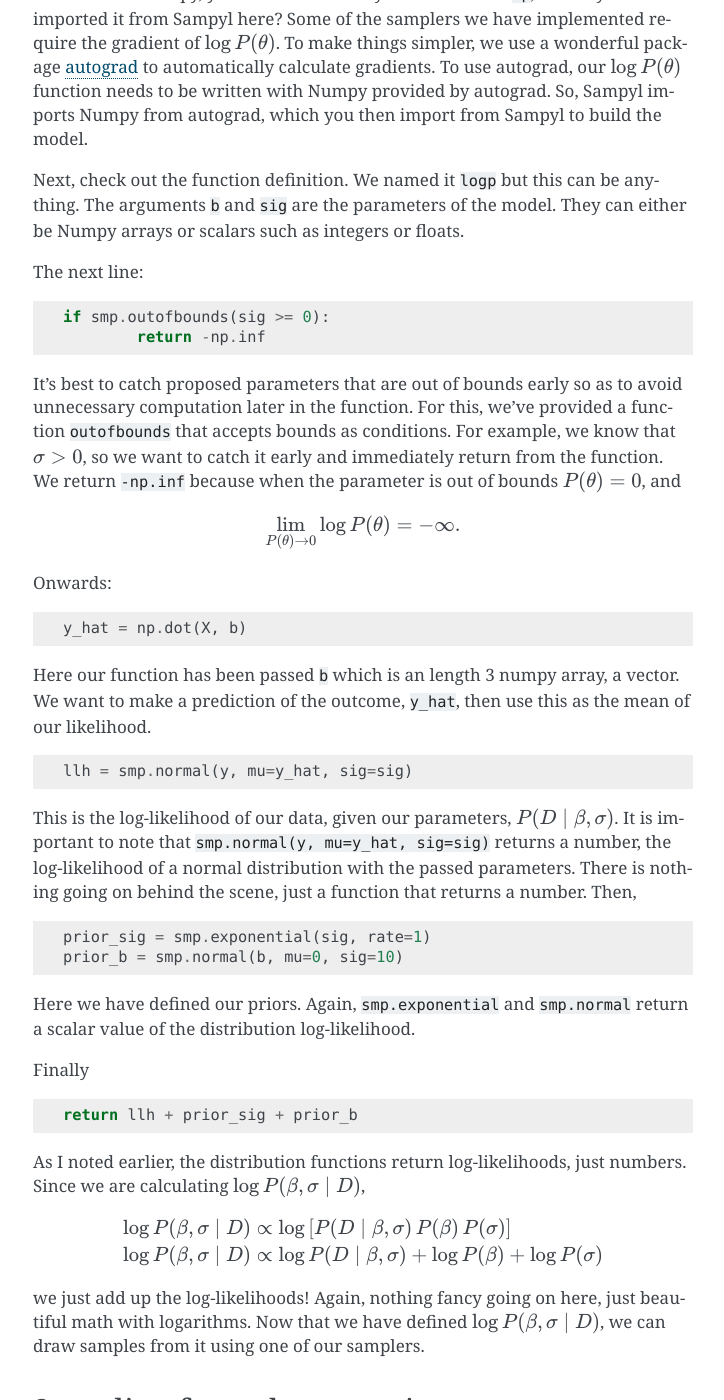
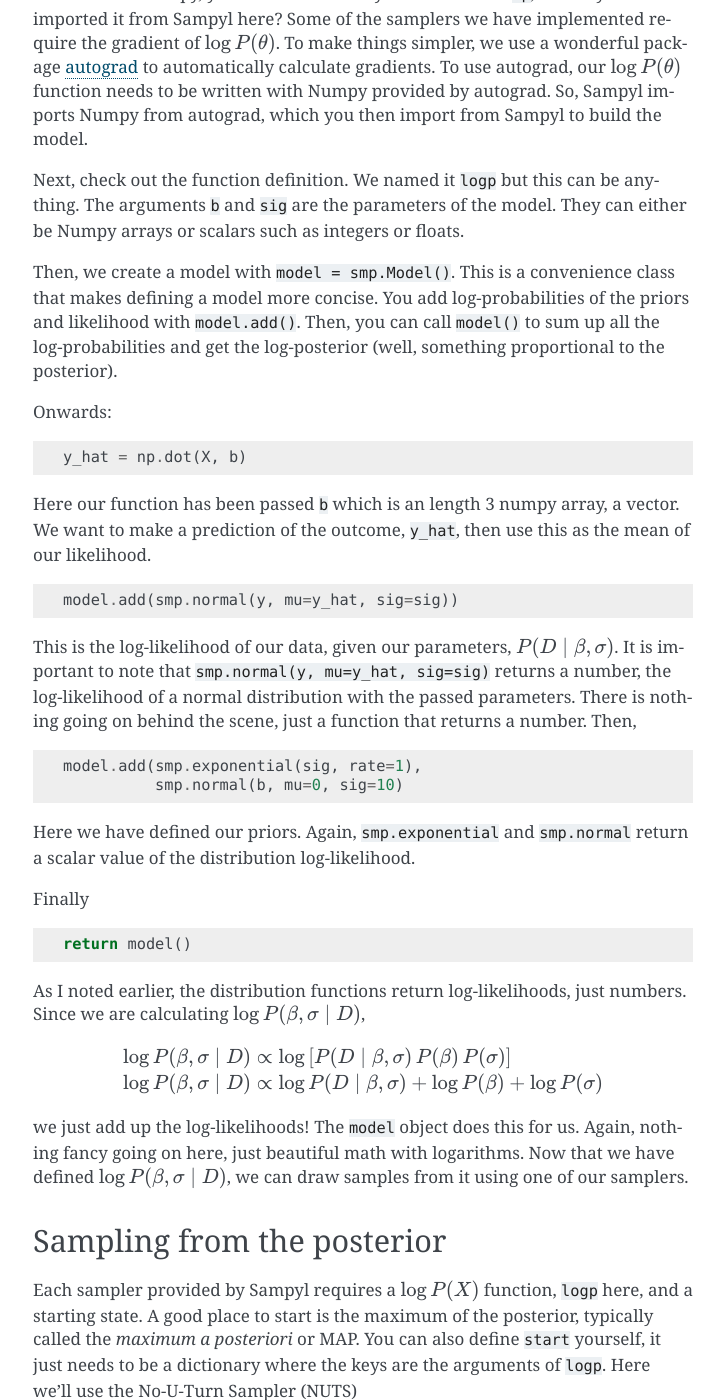
Before and after one commit to mcleonard/sampyl, a Sphinx documentation site: the page built from docs/tutorial.rst, in a window 1280 px wide and 1400 px high, scrolled down 2657 px. Shown: the whole window, without its empty margins (387-1111 px from the left). Built offline with Sphinx 7.4.7, drawn with Linux system fonts in a browser that asks for light colours; some of the changed text lies outside the part shown.

Commit message:
Update README and docs to version 0.3 and new pip installation

```diff
--- a/docs/conf.py
+++ b/docs/conf.py
@@ -60,9 +60,9 @@ author = 'Mat Leonard, Andrew Miller'
 # built documents.
 #
 # The short X.Y version.
-version = '0.2.2'
+version = '0.3'
 # The full version, including alpha/beta/rc tags.
-release = '0.2.2'
+release = '0.3'
 
 # The language for content autogenerated by Sphinx. Refer to documentation
 # for a list of supported languages.
--- a/docs/tutorial.rst
+++ b/docs/tutorial.rst
@@ -9,35 +9,35 @@ Here I'll demonstrate how to use Sampyl with a simple linear model. First, I wil
 With a linear model, we assume the data is drawn from a normal distribution
 
 .. math ::
-	Y &\sim N(\mu, \sigma^2) \\
-	\mu &= \beta_0 + \beta_1 x_1 + ... + \beta_n x_n
+    Y &\sim N(\mu, \sigma^2) \\
+    \mu &= \beta_0 + \beta_1 x_1 + ... + \beta_n x_n
 
 where :math:`\beta_n` are coefficients we want to estimate and :math:`x_n` are the predictor variables in our data.
 
 Let's start by making some fake data. ::
 
-	# Number of data points
-	N = 200
+    # Number of data points
+    N = 200
 
-	# True parameters
-	sigma = 1
-	true_b = np.array([2, 1, 4])
+    # True parameters
+    sigma = 1
+    true_b = np.array([2, 1, 4])
 
-	# Features, including a constant
-	X = np.ones((N, len(true_b)))
-	X[:,1:] = np.random.rand(N, len(true_b)-1)
+    # Features, including a constant
+    X = np.ones((N, len(true_b)))
+    X[:,1:] = np.random.rand(N, len(true_b)-1)
 
-	# Outcomes
-	y = np.dot(X, true_b) + np.random.randn(N)*sigma
+    # Outcomes
+    y = np.dot(X, true_b) + np.random.randn(N)*sigma
 
 .. image:: _static/linear_model_data.png
-	:align: center
+    :align: center
 
 Above I've plotted the data we generated. We have the outcomes :code:`y` and our features :code:`X`, now we want to build a model to estimate the coefficients from this data. We can start with Bayes theorem
 
 .. math ::
 
-	P(\beta, \sigma \mid D) \propto P(D \mid \beta, \sigma)\, P(\beta)\, P(\sigma)
+    P(\beta, \sigma \mid D) \propto P(D \mid \beta, \sigma)\, P(\beta)\, P(\sigma)
 
 The left hand side :math:`P(\beta, \sigma \mid D)` is the posterior distribution. This is a probability distribution of likely values for :math:`\beta` and :math:`\sigma`, given our data :math:`D`. On the right side is the data likelihood :math:`P(D \mid \beta, \sigma)` which gives the probability that we would see our data, given the parameters :math:`\beta` and :math:`\sigma`. Finally, we have our priors, :math:`P(\beta)` and :math:`P(\sigma)`. These distributions represent our prior information about the parameters.
 
@@ -48,34 +48,34 @@ Continuing on with the model, we want the likelihood, :math:`P(D \mid \beta, \si
 We also want to assign probability distributions to :math:`\beta` and :math:`\sigma` to account for our uncertainty in those parameters and our prior information about them. This is done through the priors :math:`P(\beta)\, P(\sigma)`. For :math:`\sigma`, we must choose a distribution that is defined only above 0. An exponential is good for this and we can control the *diffuseness* of the prior by changing the rate parameter. High rates pull the prior closer to 0, while lower rates push it out. We are using fairly wide normal priors for the coefficients :math:`\beta`, since we aren't sure *a priori* how large the coefficients will be. Putting this all together, we get our model
 
 .. math ::
-	P(\beta, \sigma \mid D) &\propto P(D \mid \beta, \sigma)\, P(\beta)\, P(\sigma) \\
-	P(D \mid \beta, \sigma) &\sim \mathrm{Normal}(\mu, \sigma^2) \\
-	\mu &= \sum \beta_i x_i \\
-	\beta &\sim \mathrm{Normal}(0, 100) \\
-	\sigma &\sim \mathrm{Exponential}(1)
+    P(\beta, \sigma \mid D) &\propto P(D \mid \beta, \sigma)\, P(\beta)\, P(\sigma) \\
+    P(D \mid \beta, \sigma) &\sim \mathrm{Normal}(\mu, \sigma^2) \\
+    \mu &= \sum \beta_i x_i \\
+    \beta &\sim \mathrm{Normal}(0, 100) \\
+    \sigma &\sim \mathrm{Exponential}(1)
 
 
 Every sampler implemented in Sampyl takes a function that calculates :math:`\log{P(\theta)}` of the sampling distribution. We want to sample from the model posterior, so we need to write a Python function that calculates :math:`\log{P(\beta, \sigma \mid D)}`. I'll build the full model then go through it with explanations. ::
 
-	import sampyl as smp
-	from sampyl import np
+    import sampyl as smp
+    from sampyl import np
 
-	# Here, b is a length 3 array of coefficients
-	def logp(b, sig):
-	    if smp.outofbounds(sig > 0):
-	        return -np.inf
+    # Here, b is a length 3 array of coefficients
+    def logp(b, sig):
 
-	    # Predicted value
-	    y_hat = np.dot(X, b)
+        model = smp.Model()
 
-	    # Log-likelihood
-	    llh = smp.normal(y, mu=y_hat, sig=sig)
+        # Predicted value
+        y_hat = np.dot(X, b)
 
-	    # log-priors
-	    prior_sig = smp.exponential(sig)
-	    prior_b = smp.normal(b, mu=0, sig=100)
+        # Log-likelihood
+        model.add(smp.normal(y, mu=y_hat, sig=sig))
 
-	    return llh + prior_sig + prior_b
+        # log-priors
+        model.add(smp.exponential(sig),
+                  smp.normal(b, mu=0, sig=100))
+
+        return model()
 
 First, look at the imports, particularly ``from sampyl import np``. If you have worked with Numpy, you know it is usually abbreviated as ``np``, but why have we imported it from Sampyl here? Some of the samplers we have implemented require the gradient of :math:`\log{P(\theta)}`. To make things simpler, we use a wonderful package `autograd`_ to automatically calculate gradients. To use autograd, our :math:`\log{P(\theta)}` function needs to be written with Numpy provided by autograd. So, Sampyl imports Numpy from autograd, which you then import from Sampyl to build the model.
 
@@ -83,43 +83,35 @@ First, look at the imports, particularly ``from sampyl import np``. If you have
 
 Next, check out the function definition. We named it ``logp`` but this can be anything. The arguments ``b`` and ``sig`` are the parameters of the model. They can either be Numpy arrays or scalars such as integers or floats.
 
-The next line: ::
-
-	if smp.outofbounds(sig >= 0):
-		return -np.inf
-
-It's best to catch proposed parameters that are out of bounds early so as to avoid unnecessary computation later in the function. For this, we've provided a function ``outofbounds`` that accepts bounds as conditions. For example, we know that :math:`\sigma > 0`, so we want to catch it early and immediately return from the function. We return ``-np.inf`` because when the parameter is out of bounds :math:`P(\theta) = 0`, and
-
-.. math::
-	\lim_{P(\theta) \to 0}\log{P(\theta)} = -\infty.
+Then, we create a model with ``model = smp.Model()``. This is a convenience class that makes defining a model more concise. You add log-probabilities of the priors and likelihood with ``model.add()``. Then, you can call ``model()`` to sum up all the log-probabilities and get the log-posterior (well, something proportional to the posterior).
 
 Onwards: ::
 
-	y_hat = np.dot(X, b)
+    y_hat = np.dot(X, b)
 
 Here our function has been passed ``b`` which is an length 3 numpy array, a vector. We want to make a prediction of the outcome, ``y_hat``, then use this as the mean of our likelihood. ::
 
-	llh = smp.normal(y, mu=y_hat, sig=sig)
+    model.add(smp.normal(y, mu=y_hat, sig=sig))
 
 This is the log-likelihood of our data, given our parameters, :math:`P(D \mid \beta, \sigma)`. It is important to note that ``smp.normal(y, mu=y_hat, sig=sig)`` returns a number, the log-likelihood of a normal distribution with the passed parameters. There is nothing going on behind the scene, just a function that returns a number. Then, ::
 
-	prior_sig = smp.exponential(sig, rate=1)
-	prior_b = smp.normal(b, mu=0, sig=10)
+    model.add(smp.exponential(sig, rate=1),
+              smp.normal(b, mu=0, sig=10)
 
 Here we have defined our priors. Again, ``smp.exponential`` and ``smp.normal`` return a scalar value of the distribution log-likelihood.
 
 Finally ::
 
-	return llh + prior_sig + prior_b
+    return model()
 
 As I noted earlier, the distribution functions return log-likelihoods, just numbers. Since we are calculating :math:`\log{P(\beta, \sigma \mid D)}`,
 
 .. math ::
 
-	\log{P(\beta, \sigma \mid D)} &\propto \log{\left[P(D \mid \beta, \sigma)\, P(\beta)\, P(\sigma) \right]} \\
-	\log{P(\beta, \sigma \mid D)} &\propto \log{P(D \mid \beta, \sigma)} + \log{P(\beta)} + \log{P(\sigma)}
+    \log{P(\beta, \sigma \mid D)} &\propto \log{\left[P(D \mid \beta, \sigma)\, P(\beta)\, P(\sigma) \right]} \\
+    \log{P(\beta, \sigma \mid D)} &\propto \log{P(D \mid \beta, \sigma)} + \log{P(\beta)} + \log{P(\sigma)}
 
-we just add up the log-likelihoods! Again, nothing fancy going on here, just beautiful math with logarithms. Now that we have defined :math:`\log{P(\beta, \sigma \mid D)}`, we can draw samples from it using one of our samplers.
+we just add up the log-likelihoods! The ``model`` object does this for us. Again, nothing fancy going on here, just beautiful math with logarithms. Now that we have defined :math:`\log{P(\beta, \sigma \mid D)}`, we can draw samples from it using one of our samplers.
 
 
 Sampling from the posterior
@@ -127,23 +119,23 @@ Sampling from the posterior
 
 Each sampler provided by Sampyl requires a :math:`\log{P(X)}` function, ``logp`` here, and a starting state. A good place to start is the maximum of the posterior, typically called the *maximum a posteriori* or MAP. You can also define ``start`` yourself, it just needs to be a dictionary where the keys are the arguments of ``logp``. Here we'll use the No-U-Turn Sampler (NUTS) ::
 
-	start = smp.find_MAP(logp, {'b': np.ones(3), 'sig': 1.})
-	nuts = smp.NUTS(logp, start)
-	chain = nuts.sample(2100, burn=100)
+    start = smp.find_MAP(logp, {'b': np.ones(3), 'sig': 1.})
+    nuts = smp.NUTS(logp, start)
+    chain = nuts.sample(2100, burn=100)
 
 So first, we find the MAP and pass it as a start value to the NUTS sampler. This returns the sampler object itself ``nuts``. It is important to provide the correct size arguments as starting values. Our function ``logp`` expects ``b`` to be a length 3 Numpy array, so that is what we need to provide to ``find_MAP`` or ``NUTS``.
 
 Calling ``nuts.sample(2100, burn=100)`` returns a chain of 2000 samples from the posterior distribution, where we have discarded the first 100 as a burn-in period. The chain we get is a `Numpy record array <http://docs.scipy.org/doc/numpy/user/basics.rec.html>`_ so that we can access the posterior distribution for each parameter by name. For instance, to get the posterior samples for ``b`` with ``chain.b`` ::
 
-	import matplotlib.pyplot as plt
-	plt.plot(chain.b)
+    import matplotlib.pyplot as plt
+    plt.plot(chain.b)
 
 .. image:: _static/linear_model_coefficients.png
-	:align: center
+    :align: center
 
 Below is a plot of the posterior samples for each parameter.
 
 .. image:: _static/linear_model_posterior.png
-	:align: center
+    :align: center
 
 I've also included dashed lines indicating the true parameters. In the future, we will be providing functionality to return various statistics and intervals for the posterior. For more guidance, please look through the other examples provided in the documentation.
```
Also changed, not shown: README.md (+3 -2 lines), docs/introduction.rst (+3 -15 lines).
